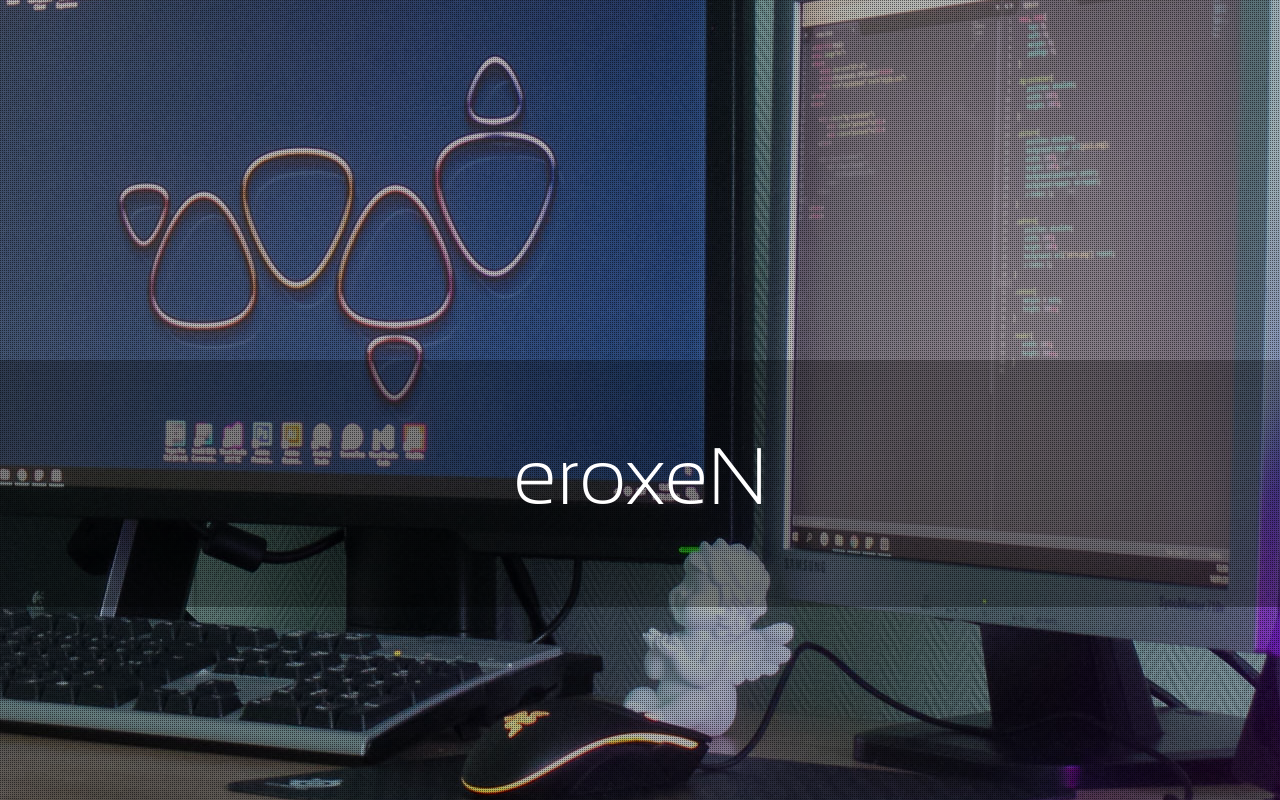
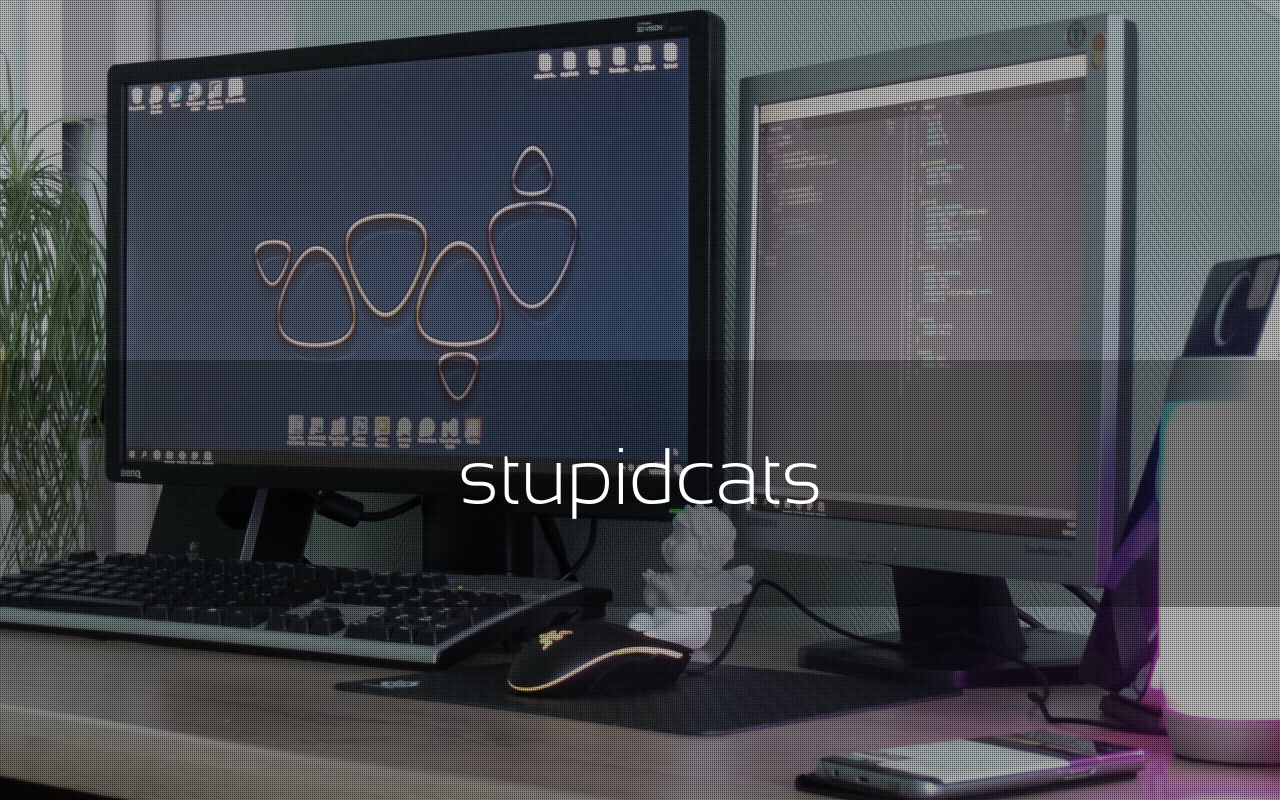
Before and after one commit to KarlLillipuu/home_2017, a plain HTML site: page index.html in a window 1280 px wide. Drawn offline with Linux system fonts and the light colour scheme.

Commit message:
Random update.

```diff
--- a/css/style.css
+++ b/css/style.css
@@ -46,6 +46,7 @@ body{
 #mainPicture{
 	position: absolute;
 	background-image: url('../assets/pic4.jpg');
+	background-size: cover;
 	width: 100%;
 	height: 100%;
 	background-position: center;
--- a/index.html
+++ b/index.html
@@ -2,7 +2,7 @@
 <html lang="en">
 <head>
 	<meta charset="UTF-8">
-	<title>eroxeN</title>
+	<title>stupidcats</title>
 	<link rel="stylesheet" href="css/style.css">
 </head>
 <body>
@@ -10,7 +10,7 @@
 		<div class="container">
 			<div id="overlap">
 				<div id="header">
-					<p>eroxeN</p>
+					<p>stupidcats</p>
 				</div>
 				<div id="mainPicture"></div>
 				<div class="pattern"></div>
@@ -22,6 +22,6 @@
 
 		</div>
 	</div>
-	<script src="js/app.js"></script>
+<script src="js/app.js"></script>
 </body>
 </html>
```
